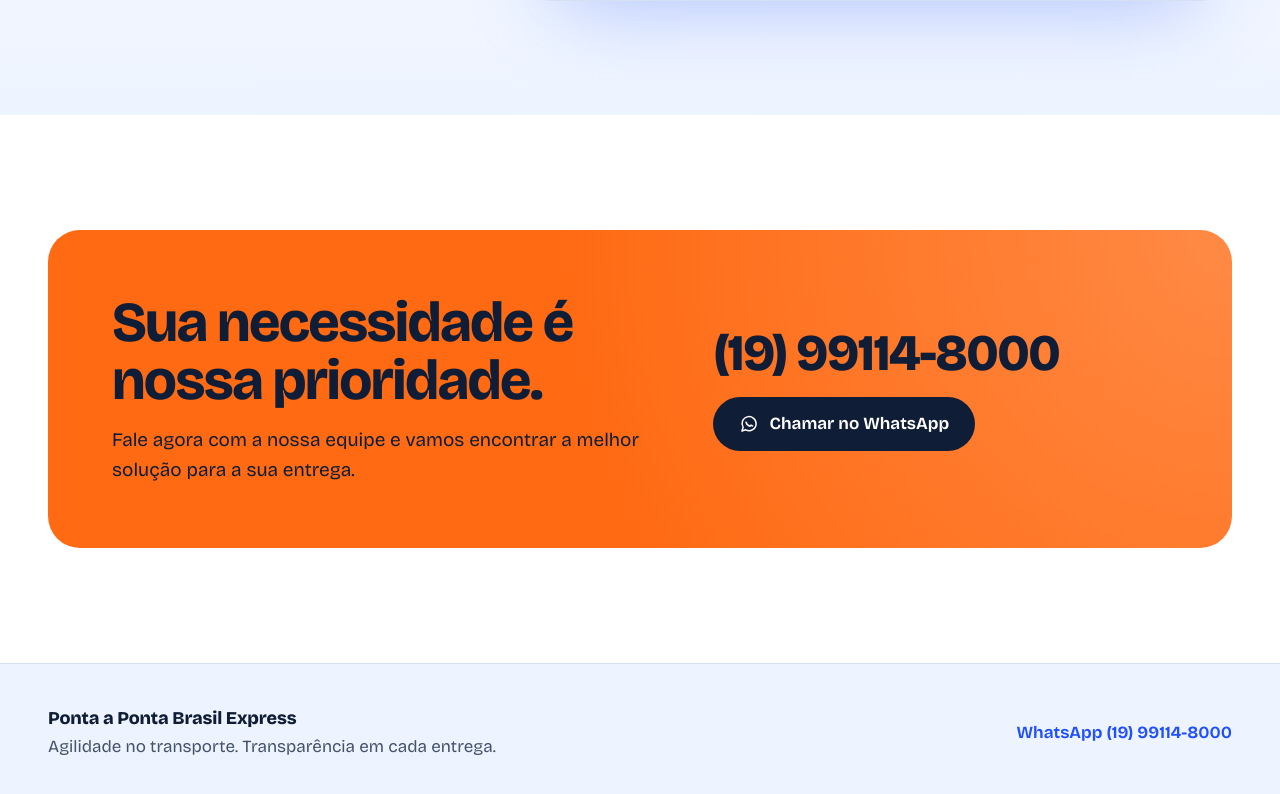
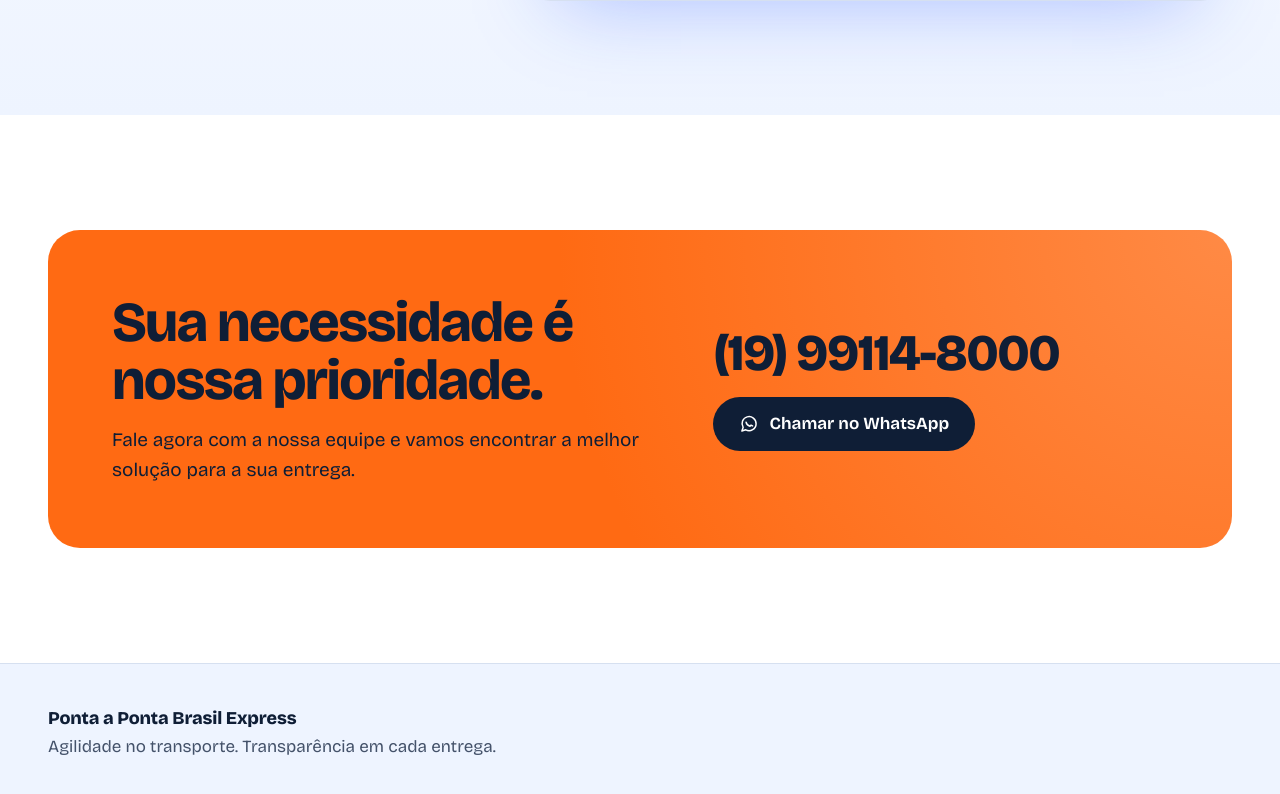
Before and after one commit to Pairon03/ABtransportes-landing, a Vue app: page / in a window 1280 px wide. Shown: the part 2830-3624 px from the top of the page. Built offline with nearby package versions, Linux system fonts and the light colour scheme.

Commit message:
Rodapé sem o link do WhatsApp
Co-Authored-By: Claude Opus 5.5 <noreply@anthropic.com>
Claude-Session: https://claude.ai/code/session_01PDx4umrcQ7K98THGNHSX1U

```diff
--- a/src/components/TheFooter.vue
+++ b/src/components/TheFooter.vue
@@ -1,24 +1,14 @@
-<script setup>
-import { PHONE_LABEL, waLink } from '../config'
-</script>
-
 <template>
   <footer class="footer wrap">
-    <div class="container footer__inner">
-      <div>
-        <p class="footer__name">Ponta a Ponta Brasil Express</p>
-        <p class="footer__tagline">Agilidade no transporte. Transparência em cada entrega.</p>
-      </div>
-      <a :href="waLink()" target="_blank" rel="noopener">WhatsApp {{ PHONE_LABEL }}</a>
+    <div class="container">
+      <p class="footer__name">Ponta a Ponta Brasil Express</p>
+      <p class="footer__tagline">Agilidade no transporte. Transparência em cada entrega.</p>
     </div>
   </footer>
 </template>
 
 <style scoped>
 .footer { background: var(--sky); padding-top: 40px; padding-bottom: 48px; border-top: 1px solid var(--line); }
-.footer__inner { display: flex; flex-wrap: wrap; gap: 16px 40px; justify-content: space-between; align-items: center; }
 .footer__name { font-weight: 800; font-size: 18px; letter-spacing: -0.01em; }
 .footer__tagline { color: var(--ink-2); }
-.footer a { font-weight: 650; text-decoration: none; padding: 10px 0; }
-.footer a:hover { text-decoration: underline; }
 </style>
```
